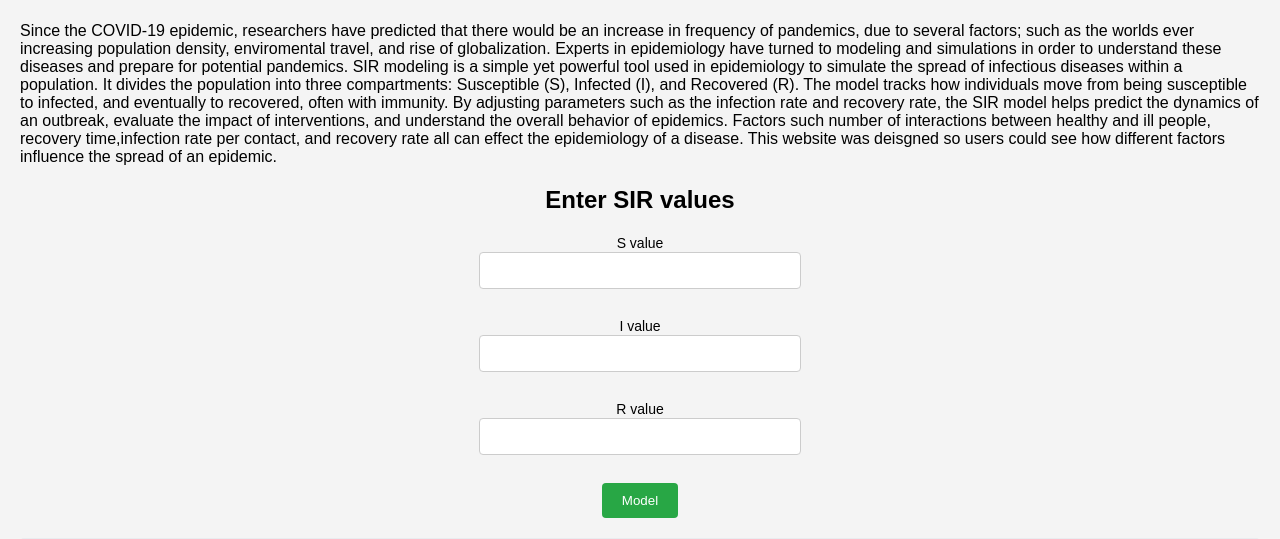
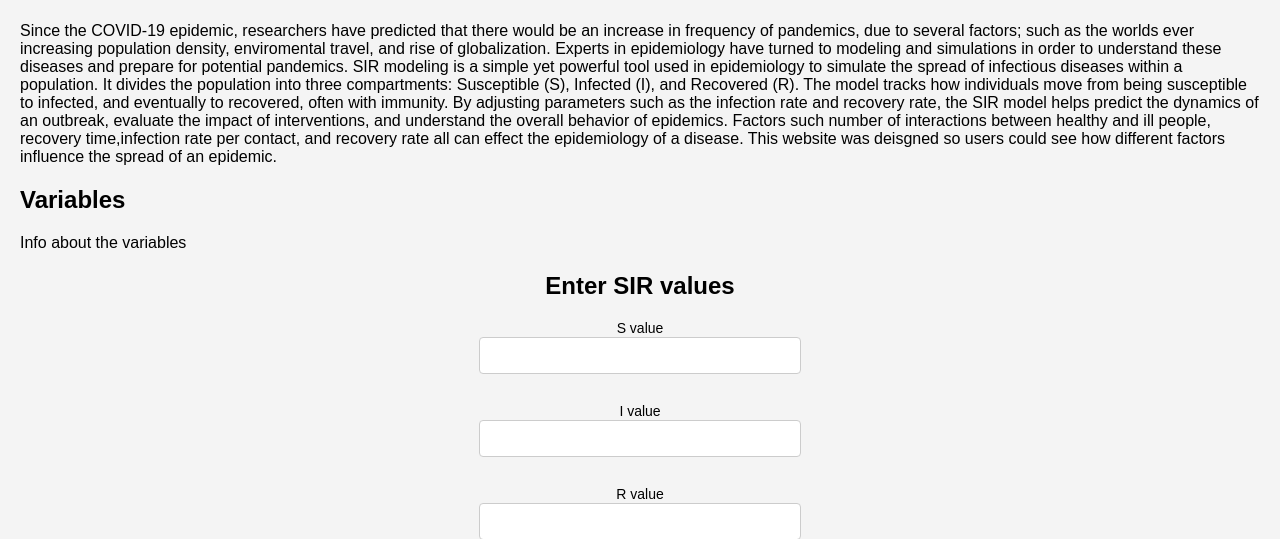
Before and after one commit to matthewmartin117/SIRMODEL, a Flask app: page / in a window 1280 px wide. Shown: the part 170-709 px from the top of the page. Run offline with Flask 3, Linux system fonts and the light colour scheme.

Commit message:
added another section about variables

```diff
--- a/templates/model.html
+++ b/templates/model.html
@@ -23,6 +23,11 @@
      and understand the overall behavior of epidemics. Factors such number of interactions between healthy and ill people, recovery time,infection rate per contact, and recovery rate all
      can effect the epidemiology of a disease. This website was deisgned so users could see how different factors
     influence the spread of an epidemic.</p>
+</div>
+
+<div class="Variables">
+  <h2>Variables</h2>
+  <p>Info about the variables</p>
 </div>
 
 <div class="Inputform1">
```
